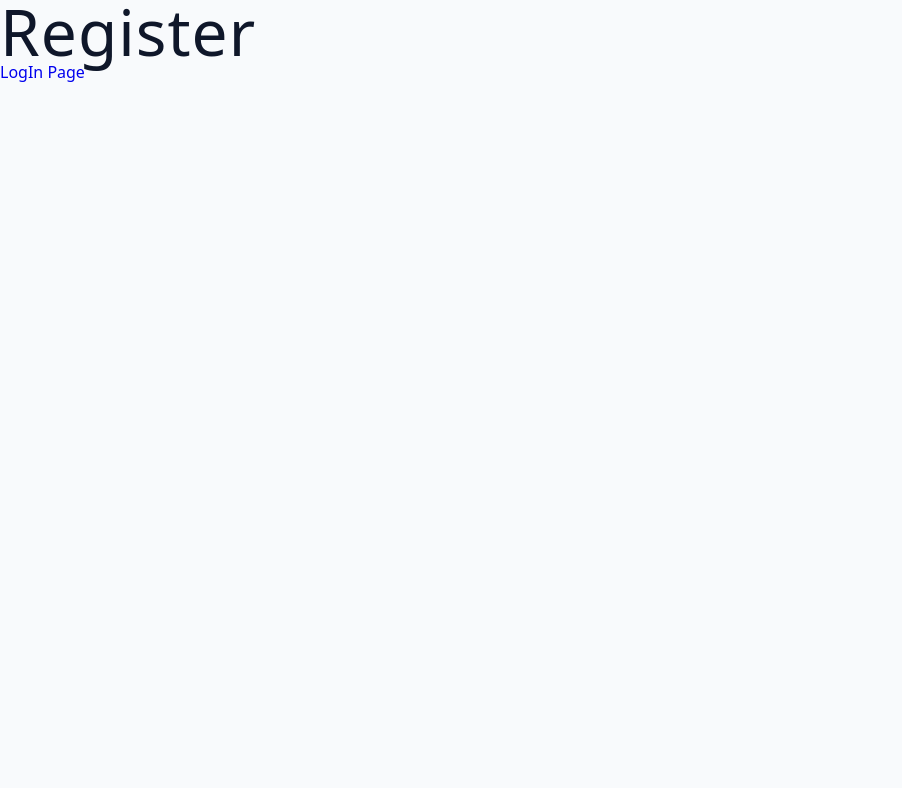
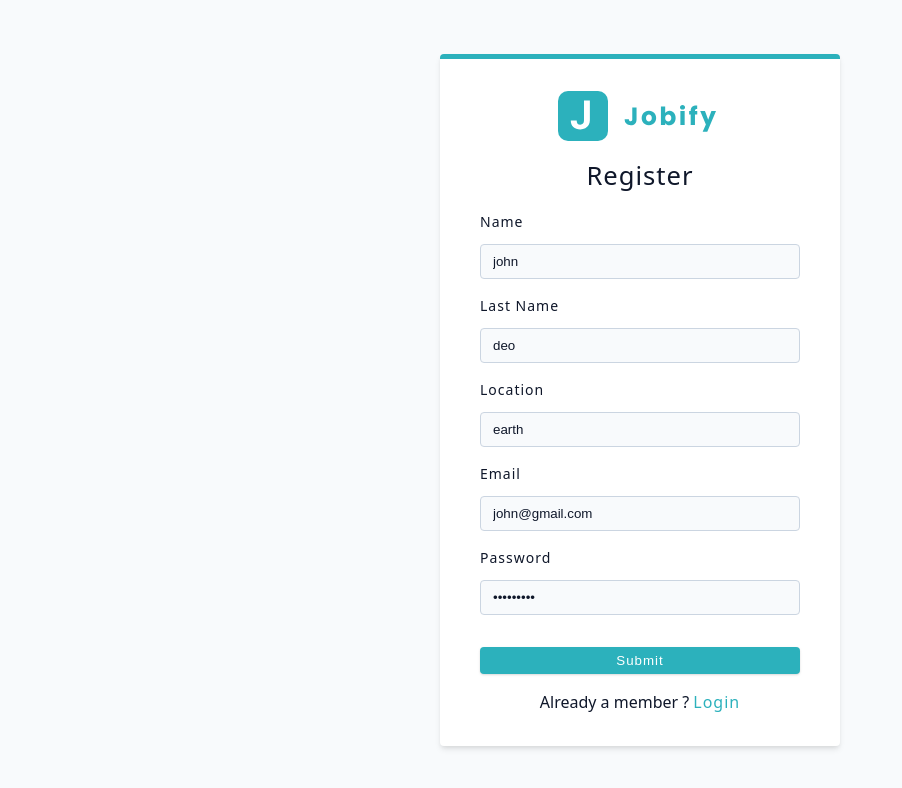
Before and after one commit to omkeshborse/jobify, a React (Vite) app in the folder client/: page /register in a window 1280 px wide. Shown: the top 788 px of the page, without its empty margins (0-902 px from the left). Built offline with nearby package versions, Linux system fonts and the light colour scheme.

Commit message:
feat : register form added in application

```diff
--- /dev/null
+++ b/client/src/componets/FormRow.jsx
@@ -0,0 +1,19 @@
+// eslint-disable-next-line react/prop-types
+const FormRow = ({ type, name, labelText, defaultValue }) => {
+  return (
+    <div className="form-row">
+      <label htmlFor={name} className="form-label">
+        {labelText || name}
+      </label>
+      <input
+        type={type}
+        id={name}
+        name={name}
+        className="form-input"
+        defaultValue={defaultValue || ""}
+        required
+      />
+    </div>
+  );
+};
+export default FormRow;
--- /dev/null
+++ b/client/src/componets/index.js
@@ -0,0 +1,2 @@
+export { default as Logo } from "./Logo";
+export { default as FormRow } from "./FormRow";
--- a/client/src/pages/Landing.jsx
+++ b/client/src/pages/Landing.jsx
@@ -1,7 +1,7 @@
 import Wrapper from "../assets/wrappers/LandingPage";
 import main from "../assets/images/main.svg";
 import { Link } from "react-router-dom";
-import Logo from "../componets/Logo";
+import { Logo } from "../componets";
 
 const Landing = () => {
   return (
--- a/client/src/pages/Register.jsx
+++ b/client/src/pages/Register.jsx
@@ -1,11 +1,28 @@
-import { Link } from "react-router-dom"
-
+import { Link } from "react-router-dom";
+import Wrapper from "../assets/wrappers/RegisterAndLoginPage";
+import { Logo, FormRow } from "../componets";
 const Register = () => {
   return (
-    <div>
-      <h1>Register</h1>
-      <Link to={"/login"}>LogIn Page</Link>
-    </div>
+    <Wrapper>
+      <form className="form" action="">
+        <Logo />
+        <h4>Register</h4>
+        <FormRow type="text" name="name" defaultValue="john" />
+        <FormRow type="text" name="lastName" labelText='last name' defaultValue="deo" />
+        <FormRow type="text" name="location" defaultValue="earth" />
+        <FormRow type="email" name="email" defaultValue="john@gmail.com" />
+        <FormRow type="password" name="password" defaultValue="secret123" />
+        <button type="submit" className="btn btn-block">
+          submit
+        </button>
+        <p>
+          Already a member ?
+          <Link to={"/login"} className="member-btn">
+            Login
+          </Link>
+        </p>
+      </form>
+    </Wrapper>
   );
-}
-export default Register
+};
+export default Register;
```
